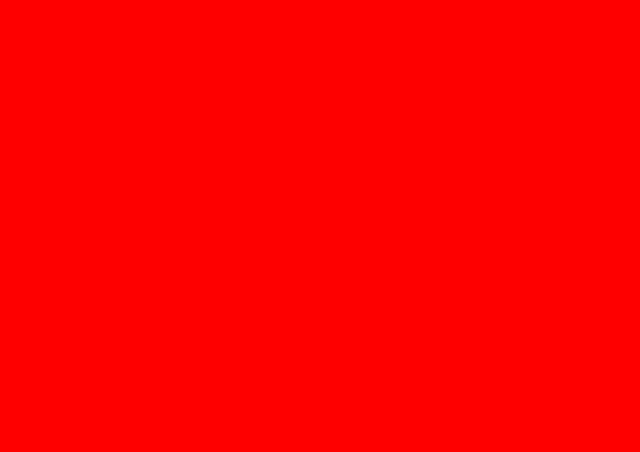
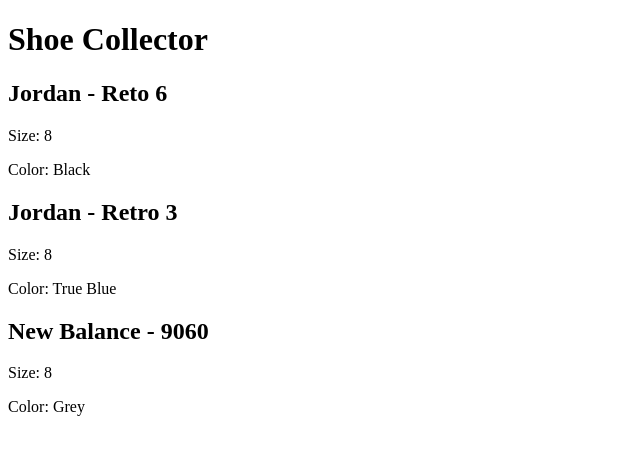
Before and after one commit to oscarvictoria/collections-app, a plain HTML site: page index.html in a window 1280 px wide. Shown: the whole page, without its empty margins (0-640 px from the left). Drawn offline with Linux system fonts and the light colour scheme.

Commit message:
added array of shoes

```diff
--- a/index.html
+++ b/index.html
@@ -7,6 +7,9 @@
     <link rel="stylesheet" href="styles.css" />
   </head>
   <body>
+    <h1>Shoe Collector</h1>
+    <div class="shoe-list"></div>
+
     <script src="script.js"></script>
   </body>
 </html>
--- a/script.js
+++ b/script.js
@@ -0,0 +1,55 @@
+let sneakers = [];
+
+let modelOne = {
+  brand: "Jordan",
+  model: "Reto 6",
+  colorway: "Black",
+  size: 8,
+  favorite: false,
+};
+
+let modelTwo = {
+  brand: "Jordan",
+  model: "Retro 3",
+  colorway: "True Blue",
+  size: 8,
+  favorite: false,
+};
+
+let modelThree = {
+  brand: "New Balance",
+  model: "9060",
+  colorway: "Grey",
+  size: 8,
+  favorite: false,
+};
+
+sneakers.push(modelOne);
+sneakers.push(modelTwo);
+sneakers.push(modelThree);
+
+let shoeList = document.querySelector(".shoe-list");
+
+function displayShoes() {
+  shoeList.textContent = "";
+
+  sneakers.forEach(function (shoe) {
+    let shoeCard = document.createElement("div");
+
+    let h2 = document.createElement("h2");
+    h2.textContent = shoe.brand + " " + "- " + shoe.model;
+    shoeCard.appendChild(h2);
+
+    let size = document.createElement("p");
+    size.textContent = "Size: " + shoe.size;
+    shoeCard.appendChild(size);
+
+    let color = document.createElement("p");
+    color.textContent = "Color: " + shoe.colorway;
+    shoeCard.appendChild(color);
+
+    shoeList.appendChild(shoeCard);
+  });
+}
+
+displayShoes();
--- a/styles.css
+++ b/styles.css
@@ -1,3 +1,2 @@
 body {
-  background-color: red;
 }
```
